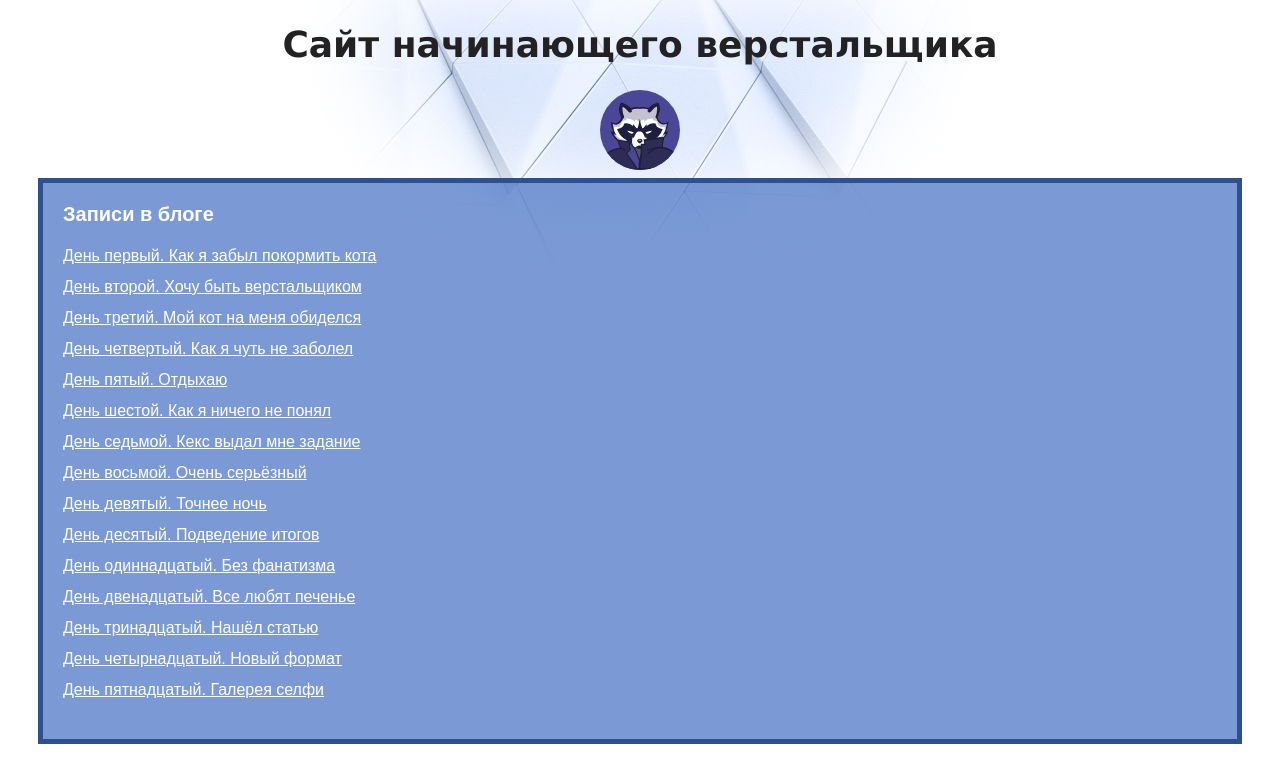
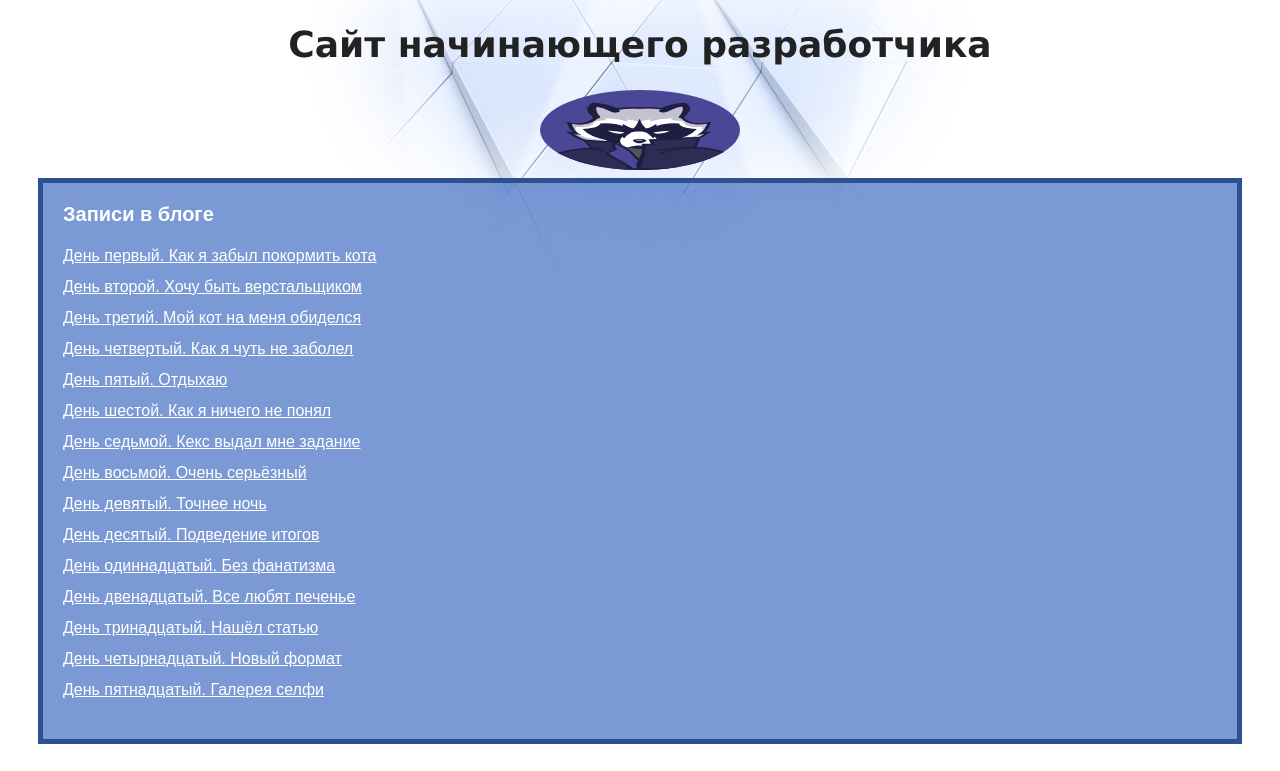
Before and after one commit to hawkf/my-site, a plain HTML site: page index.html in a window 1280 px wide. Shown: the top 771 px of the page. Drawn offline with Linux system fonts and the light colour scheme.

Commit message:
Первое изменение

```diff
--- a/index.html
+++ b/index.html
@@ -7,11 +7,11 @@
   </head>
   <body>
     <header>
-      <h1 class="page-title">Сайт начинающего верстальщика</h1>
+      <h1 class="page-title">Сайт начинающего разработчика</h1>
     </header>
     <main>
       <div class="avatar-container">
-        <img class="avatar" src="img/raccoon.svg" width="80" height="80" alt="Аватарка">
+        <img class="avatar" src="img/raccoon.svg" width="200" height="80" alt="Аватарка">
       </div>
       <nav class="blog-navigation">
         <h2>Записи в блоге</h2>
```
